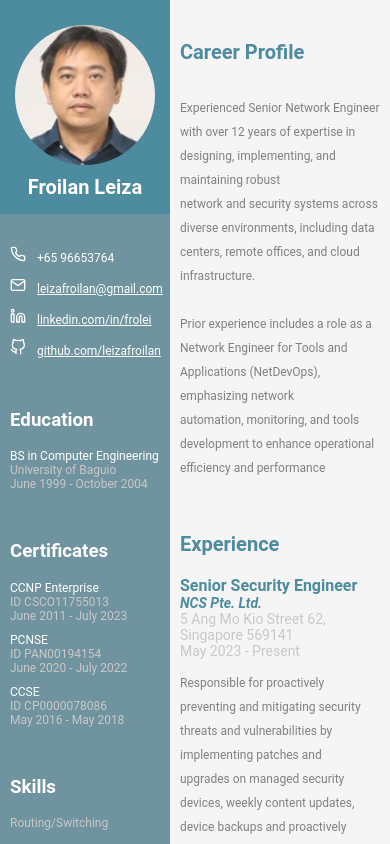
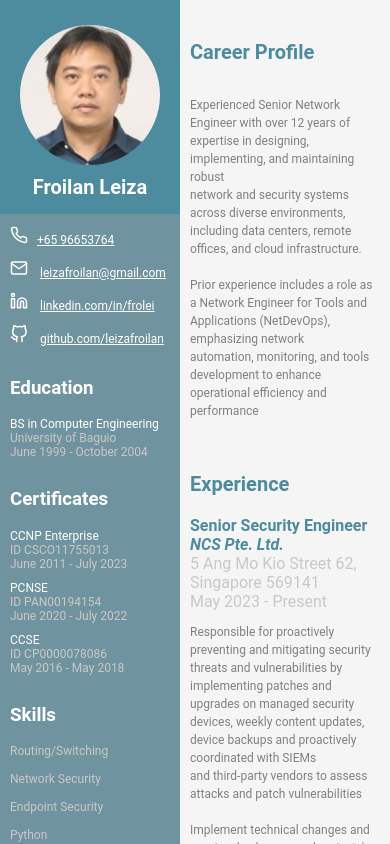
Before and after one commit to leizafroilan/leizafroilan.github.io, a React (Create React App) app: page /#/ in a window 390 px wide. Shown: the top 844 px of the page. Built offline with nearby package versions, Linux system fonts and the light colour scheme.

Commit message:
fixed css for mobiles

```diff
--- a/src/App.css
+++ b/src/App.css
@@ -46,7 +46,7 @@ body, html {
   text-align: left;
   align-items: center;
   justify-content: center;
-  font-size: 13px;
+  font-size: 18px;
   padding: 20px 0px 0px 50px;
   color: white;
   background-color: rgb(111, 148, 160);
@@ -62,14 +62,14 @@ body, html {
 
 .icon {
   margin-right: 0.5em;
-  font-size: 16px;
+  font-size: 18px;
   text-align: left;
 }
 .left-header {
   text-align: left;
   align-items: center;
   justify-content: center;
-  font-size: 18px;
+  font-size: 20px;
   min-width: 280px;
   padding: 20px 0px 0px 50px;
   color: white;
@@ -86,18 +86,18 @@ body, html {
 }
 
 .left-desc p:first-child {
-  font-size: 14px;
+  font-size: 18px;
   color: white;
 }
 
 .left-desc p:nth-child(2) {
-  font-size: 14px;
+  font-size: 18px;
   color: rgb(203, 199, 199);
 }
 .left-desc p:nth-child(3) {
   padding-top: 0;
   padding-bottom: 20px;
-  font-size: 12px;
+  font-size: 18px;
   color: rgb(203, 199, 199);
 
 }
@@ -120,9 +120,10 @@ body, html {
 .right-desc {
   text-align: left;
   color: gray;
-  font-size: 14px;
+  font-size: 18px;
   margin-left: 20px;
-  line-height: 2;
+  margin-right: 20px;
+  line-height: 1.5;
 }
 
 .right-title p {
@@ -134,14 +135,14 @@ body, html {
 
 .right-title p:first-child {
   margin-left: 20px;
-  font-size: 18px;
+  font-size: 20px;
   color: rgb(77, 139, 159);
   font-weight: bold;
 }
 
 .right-title p:nth-child(2) {
   margin-left: 20px;
-  font-size: 14px;
+  font-size: 18px;
   color: rgb(77, 139, 159);
   font-style: italic;
   font-weight: bold;
@@ -149,41 +150,97 @@ body, html {
 .right-title p:nth-child(3) {
   margin-left: 20px;
   color: rgb(203, 199, 199);
-  font-size: 14px;
+  font-size: 18px;
 }
 .right-title p:nth-child(4) {
   margin-left: 20px;
   color: rgb(203, 199, 199);
-  font-size: 14px;
+  font-size: 18px;
 }
 
 
 
 /* Styles for screens up to 820px wide (typical mobile devices) */
 @media (max-width: 820px) {
-  .left-header {
-    font-size: 17px;
-    min-width: 260px;
-    padding: 20px 0px 0px 40px;
+  .left-container {
+    max-width: 250px;
   }
-  .left-desc p {
-    padding-left: 40px;
+
+  .profile {
+    /* padding: 15px; */
+    max-width: 250px;
   }
+
+  .profile-image {
+    width: 190px;
+    height: 190px;
+    margin: 10px;
+  }
+
   .contact-info {
-    padding: 20px 0px 0px 40px;
+    font-size: 16px;
+    padding-left: 30px;
+
   }
+
+.left-header {
+  font-size: 20px;
+  padding-left: 30px;
+}
+.left-desc p {
+  padding-left: 30px;
+}
+.left-desc p:first-child {
+  font-size: 16px;
+  padding-left: 30px;
 }
 
-/* Styles for screens up to 540px wide (typical mobile devices) */
+.left-desc p:nth-child(2) {
+  font-size: 16px;
+  padding-left: 30px;
+}
+.left-desc p:nth-child(3) {
+  font-size: 16px;
+  padding-left: 30px;
+  padding-bottom: 10px;
+}
+.right-header {
+  margin-left: 10px;
+  font-size: 30px;
+}
+.right-desc {
+  margin-left: 10px;
+  margin-right: 10px;
+  font-size: 16px;
+}
+.right-title p:first-child {
+  margin-left: 10px;
+  font-size: 20px;
+}
+.right-title p:nth-child(2) {
+  margin-left: 10px;
+  font-size: 16px;
+}
+.right-title p:nth-child(3) {
+  margin-left: 10px;
+  font-size: 16px;
+}
+.right-title p:nth-child(4) {
+  margin-left: 10px;
+  font-size: 16px;
+}
+}
+
+/* Styles for screens up to 540px wide (typical mobile devices - iphone/ms surface) */
 @media (max-width: 540px) {
 
   .left-container {
-    max-width: 170px;
+    max-width: 180px;
   }
 
   .profile {
     padding: 15px;
-    max-width: 170px;
+    max-width: 180px;
   }
 
   .profile-image {
@@ -198,66 +255,29 @@ body, html {
 
   .contact-info {
     font-size: 12px;
-    padding-left: 15px;
-  }
-  .left-header {
-    font-size: 17px;
-    padding-left: 15px;
-  }
-  .left-desc p {
-    padding-left: 15px;
-  }
-  .right-container {
-    padding-left: 0;
-  }
-  .right-header {
-    font-size: 25px;
-  }
-}
-
-/* Styles for screens up to 420px wide (typical mobile devices - iphone) */
-@media (max-width: 435px) {
-
-  .left-container {
-    max-width: 170px;
-  }
-
-  .profile {
-    padding: 15px;
-    max-width: 170px;
-  }
-
-  .profile-image {
-    width: 140px;
-    height: 140px;
-    margin: 10px;
-  }
-
-  .profile-name {
-    font-size: 20px;
-  }
-
-  .contact-info {
-    font-size: 12px;
-    padding-left: 10px;
+    padding: 0px 10px 0px 10px ;
   }
   .left-header {
     font-size: 16px;
-    padding-left: 10px;
+    padding: 0px 10px 0px 10px ;
   }
   .left-desc p {
-    padding-left: 10px;
+    padding: 0px 10px 0px 10px ;
   }
   .left-desc p:first-child {
     font-size: 12px;
+    padding: 0px 10px 0px 10px ;
   }
 
   .left-desc p:nth-child(2) {
     font-size: 12px;
+    padding: 0px 10px 0px 10px ;
   }
   .left-desc p:nth-child(3) {
     font-size: 12px;
-    padding-bottom: 10px;
+    /* padding-left: 10px; */
+    padding: 0px 10px 10px 10px ;
+    /* padding-bottom: 10px; */
   }
   .right-container {
     padding-left: 0;
--- a/src/Profile.js
+++ b/src/Profile.js
@@ -21,7 +21,7 @@ function Profile() {
           </div>
         </div>
         <div className="contact-info">
-          <p><FiPhone className="icon" /> +65 96653764 </p>
+          <p><FiPhone className="icon" /><a href="tel:+6596653764">+65 96653764</a> </p>
           <p><FiMail className="icon" /> <a href="mailto:leizafroilan@gmail.com">leizafroilan@gmail.com</a></p>
           <p><FiLinkedin className="icon" /> <a href="https://www.linkedin.com/in/frolei/" target="_blank" rel="noopener noreferrer">linkedin.com/in/frolei</a></p>
           <p><FiGithub className="icon" /> <a href="https://github.com/leizafroilan" target="_blank" rel="noopener noreferrer">github.com/leizafroilan</a></p>
```
